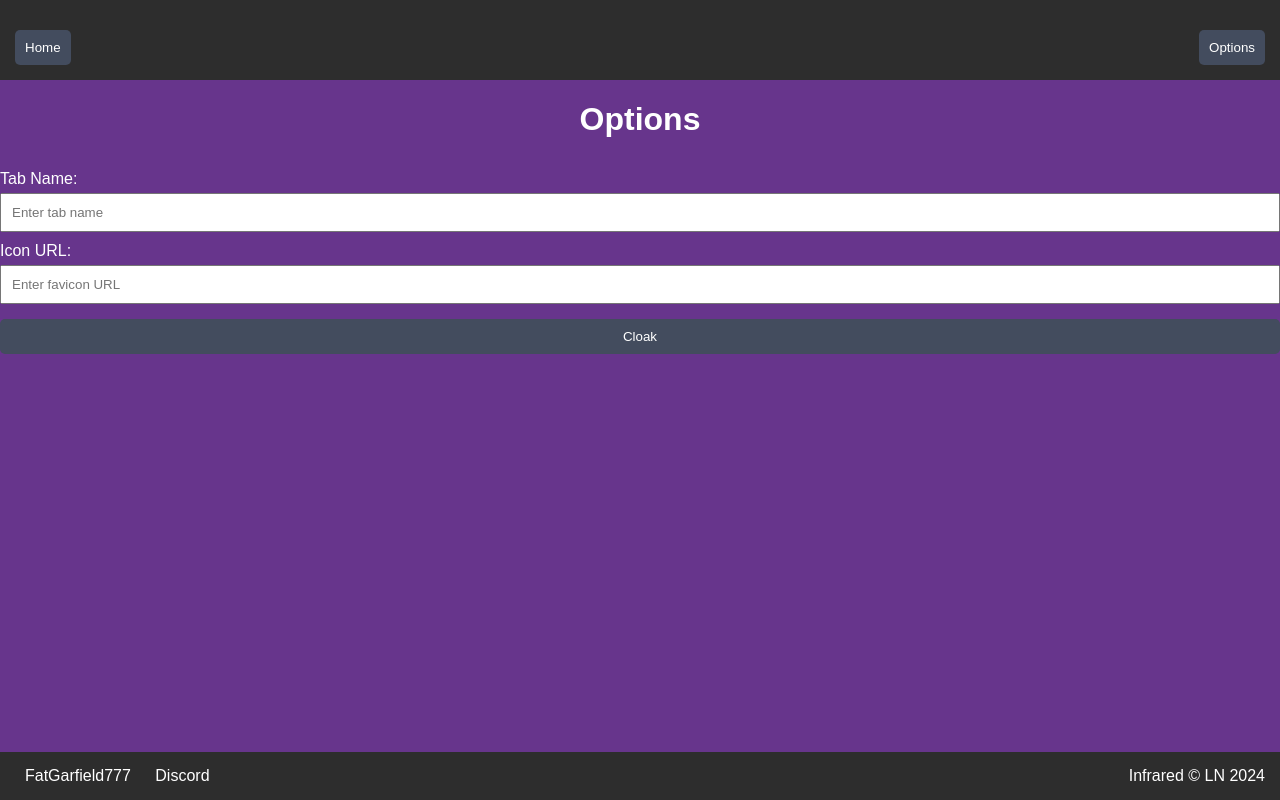
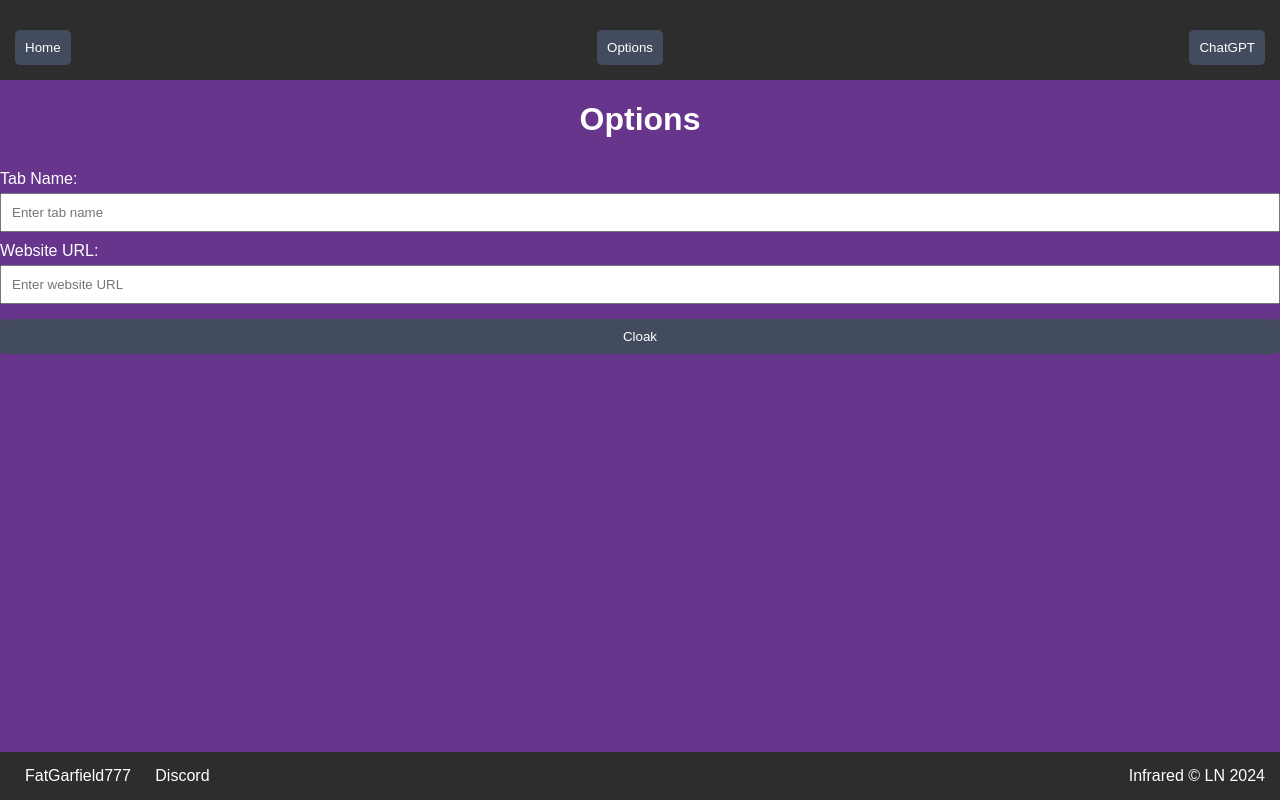
Before and after one commit to FatGarfield777/Infrared-Static, a website: page public/options.html in a window 1280 px wide. Drawn offline with Linux system fonts and the light colour scheme.

Commit message:
Update options.html

```diff
--- a/public/options.html
+++ b/public/options.html
@@ -85,14 +85,15 @@
     <header>
       <button onclick="window.location.href='index.html'">Home</button>
       <button onclick="window.location.href='options.html'">Options</button>
+      <button onclick="window.location.href=window.location.origin + '/uv/service/hvtrs8%2F-cjav.mpgnci%2Ccmm-awtj%2Fnoeil'">ChatGPT</button>
     </header>
 
     <h1>Options</h1>
     <label for="tabName">Tab Name:</label>
     <input type="text" id="tabName" placeholder="Enter tab name" />
 
-    <label for="faviconURL">Icon URL:</label>
-    <input type="text" id="faviconURL" placeholder="Enter favicon URL" />
+    <label for="faviconURL">Website URL:</label>
+    <input type="text" id="faviconURL" placeholder="Enter website URL" />
 
     <button onclick="saveAndSpoof()">Cloak</button>
 
@@ -135,10 +136,12 @@
         const faviconURLInput = document.getElementById('faviconURL');
 
         document.title = tabNameInput.value;
+
+        // Fetch favicon from the provided URL
         const faviconLink = document.querySelector("link[rel*='icon']") || document.createElement('link');
         faviconLink.type = 'image/x-icon';
         faviconLink.rel = 'shortcut icon';
-        faviconLink.href = faviconURLInput.value;
+        faviconLink.href = `https://www.google.com/s2/favicons?domain=${faviconURLInput.value}`;
         document.getElementsByTagName('head')[0].appendChild(faviconLink);
       }
 
```
